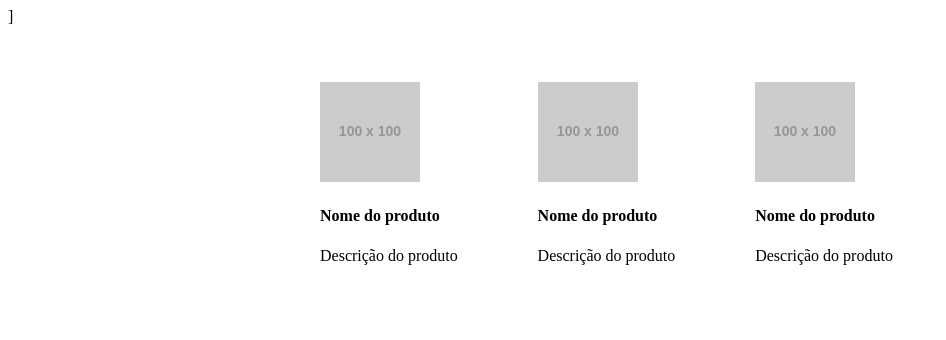
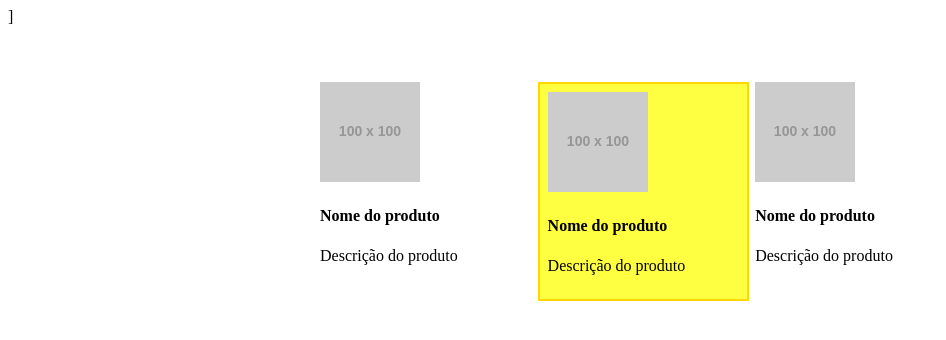
Before and after one commit to arildohp/boas_praticas_css, a website: page index.html in a window 1280 px wide. Shown: the whole page, without its empty margins (0-946 px from the left). Drawn offline with nearby package versions, Linux system fonts and the light colour scheme; files that its build step writes are made by us from their sources; placeholder pictures from the web are drawn by us.

Commit message:
main.scss

```diff
--- a/source/main.scss
+++ b/source/main.scss
@@ -19,7 +19,7 @@
         color: gray;
     }
 
-    &--em-destaque {
+    &__produto--em-destaque  {
         border: 2px solid gold;
         padding: 8px;
         background-color: #ffff42;
```
